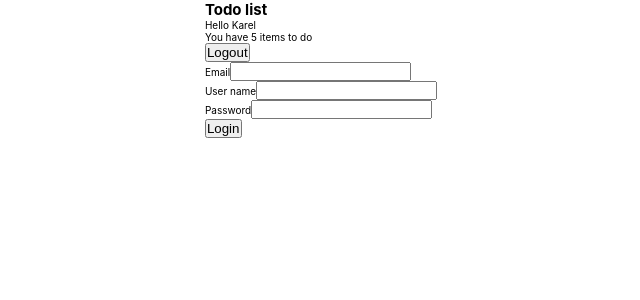
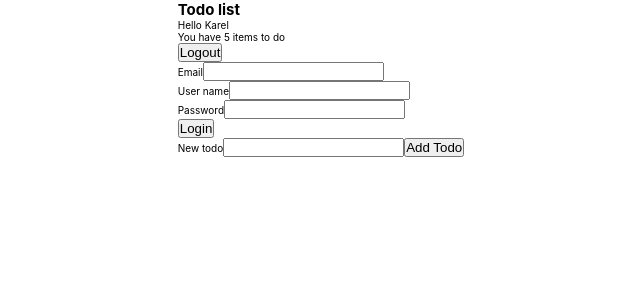
Before and after one commit to KarelSmola/Todo-list-react, a React (Create React App) app: page / in a window 1280 px wide. Shown: the top 300 px of the page, without its empty margins (319-959 px from the left). Built offline with nearby package versions, Linux system fonts and the light colour scheme.

Commit message:
new components added, todolist is working

```diff
--- a/src/App.js
+++ b/src/App.js
@@ -1,14 +1,36 @@
-import React, { Fragment } from "react";
+import React, { Fragment, useState } from "react";
 import LoginForm from "./components/login/LoginForm";
 import InfoBar from "./components/InfoBar";
+import TodoForm from "./components/Todos/TodoForm";
+import TodoList from "./components/Todos/TodoList";
 
 import "./App.css";
 
 function App() {
+  const [todoList, setTodoList] = useState([]);
+
+  const addTodo = (newTodo) => {
+    setTodoList((prevTodos) => [
+      ...prevTodos,
+      { id: Math.random(), title: newTodo },
+    ]);
+  };
+
+  const deleteTodo = (todoId) => {
+    setTodoList((prevTodos) =>
+      prevTodos.filter((todo) => {
+        return todo.id !== todoId;
+      })
+    );
+  };
+
   return (
     <Fragment>
       <InfoBar />
+
       <LoginForm />
+      <TodoForm onAddTodo={addTodo} />
+      <TodoList todos={todoList} onRemove={deleteTodo} />
     </Fragment>
   );
 }
--- /dev/null
+++ b/src/components/Todos/TodoForm.js
@@ -0,0 +1,31 @@
+import React, { useState } from "react";
+
+const TodoForm = (props) => {
+  const [inputTodo, setInputTodo] = useState("");
+
+  const todoChangeHandler = (event) => {
+    setInputTodo(event.target.value);
+  };
+
+  const todoSubmitHandler = (event) => {
+    event.preventDefault();
+    props.onAddTodo(inputTodo);
+
+    setInputTodo("");
+  };
+
+  return (
+    <form onSubmit={todoSubmitHandler}>
+      <label htmlFor="todo">New todo</label>
+      <input
+        type="text"
+        id="todo"
+        onChange={todoChangeHandler}
+        value={inputTodo}
+      />
+      <button>Add Todo</button>
+    </form>
+  );
+};
+
+export default TodoForm;
--- /dev/null
+++ b/src/components/Todos/TodoList.js
@@ -0,0 +1,22 @@
+import React from "react";
+
+const TodoList = (props) => {
+  return (
+    <ul>
+      {props.todos.map((todo) => (
+        <li key={todo.id}>
+          <p>{todo.title}</p>
+          <button
+            onClick={() => {
+              props.onRemove(todo.id);
+            }}
+          >
+            Delete
+          </button>
+        </li>
+      ))}
+    </ul>
+  );
+};
+
+export default TodoList;
```
Also changed, not shown: src/components/Todos/TodoForm.module.css (added), src/components/Todos/TodoList.module.css (added).
